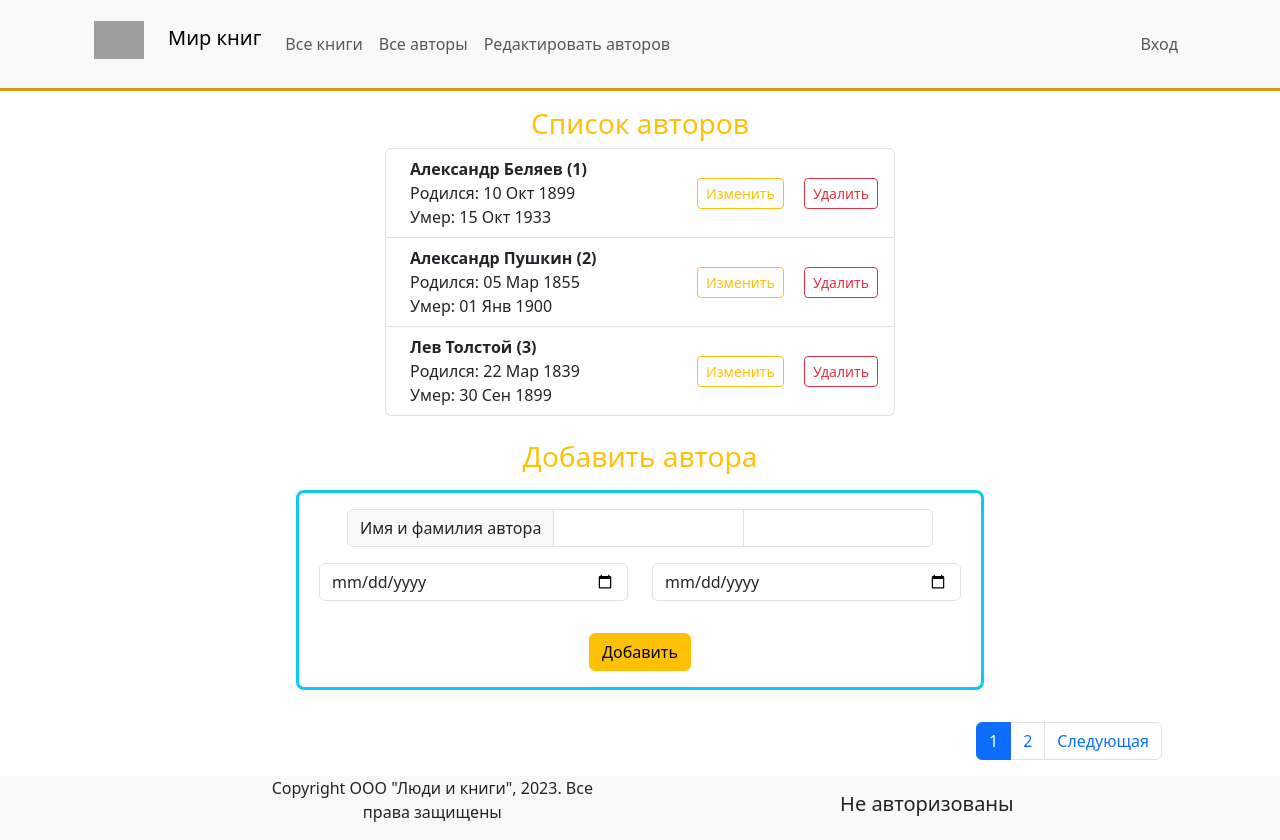
After one commit to S-n0brain/Shop_book, a Django app: page /authors_add/ in a window 1280 px wide. The commit adds this page. Run offline with Django 4.2, Linux system fonts and the light colour scheme; data comes from the database, SQL or seed files in the repository; both versions use the stored data as it was after the commit; some libraries are stand-ins or nearby versions; grey boxes are pictures that could not be loaded.

Commit message:
Authors_forms_create

```diff
--- /dev/null
+++ b/catalog/templates/authors_add.html
@@ -0,0 +1,77 @@
+{% extends 'base.html' %}
+{% block content %}
+    <div class="container px-5 py-3">
+        <div class="row justify-content-center">
+            <div class="col-md-6">
+                <h3 class="text-center text-warning">Список авторов</h3>
+                <ol class="list-group">
+                    {% for author in page_object %}
+                        <li class="list-group-item d-flex justify-content-between align-items-center">
+                            <div class="ms-2 me-auto">
+                                <div class="fw-bold">{{ author.first_name }} {{ author.last_name }} ({{ author.id }})</div>
+                                <span>Родился: {{ author.date_of_birth|date:'d M Y' }}</span>
+                                {% if author.date_of_death %}
+                                    <br>
+                                    <span>Умер: {{ author.date_of_death|date:'d M Y' }}</span>
+                                {% endif %}
+                            </div>
+                            <div>
+                                <a href="{% url 'catalog:edit' author.pk %}"><button type="button" class="btn btn-sm btn-outline-warning me-2">Изменить</button></a>
+                                <a href="{% url 'catalog:delete' author.pk %}"><button type="button" class="btn btn-sm btn-outline-danger ms-2">Удалить</button></a>
+                            </div>
+                        </li>
+                    {% endfor %}
+                </ol>
+            </div>
+            <div class="col-8">
+                <h3 class="text-center text-warning mt-4">Добавить автора</h3>
+                <form action="{% url 'catalog:create' %}" method="post"
+                      class="border border-3 rounded-3 border-info my-3">
+                    {% csrf_token %}
+                    <div class="input-group my-3 px-1 px-lg-5">
+                        <span class="input-group-text">Имя и фамилия автора</span>
+                        <input type="text" name="first_name" aria-label="Имя" class="form-control" required>
+                        <input type="text" name="last_name" aria-label="Фамилия" class="form-control" required>
+                    </div>
+                    <div class="row my-3 mx-2">
+                        <div class="col-lg py-3 py-sm-3 py-md-3 py-lg-0">
+                            <input type="date" name="date_of_birth" class="form-control" required>
+                        </div>
+                        <div class="col-lg py-3 py-sm-3 py-md-3 py-lg-0">
+                            <input type="date" name="date_of_death" class="form-control">
+                        </div>
+                    </div>
+                    <div class="row justify-content-center py-3">
+                        <div class="col text-center">
+                            <button type="submit" class="btn btn-warning">Добавить</button>
+                        </div>
+                    </div>
+                </form>
+            </div>
+        </div>
+    </div>
+
+    {% if page_object.paginator %}
+        <div class="container px-5">
+            <nav>
+                <ul class="pagination justify-content-end">
+                    {% if page_object.has_previous %}
+                        <li class="page-item">
+                            <a class="page-link" href="{{ request.path }}?page={{ page_obj.previous_page_number }}">Предыдущая</a>
+                        </li>
+                    {% endif %}
+                    {% for p in page_object.paginator %}
+                        <li class="page-item"><a
+                                class="page-link {% if p.number == page_object.number %}active{% endif %} "
+                                href="{{ request.path }}?page={{ p.number }}">{{ p.number }}</a></li>
+                    {% endfor %}
+                    {% if page_object.has_next %}
+                        <li class="page-item">
+                            <a class="page-link" href="{{ request.path }}?page={{ page_object.next_page_number }}">Следующая</a>
+                        </li>
+                    {% endif %}
+                </ul>
+            </nav>
+        </div>
+    {% endif %}
+{% endblock %}
--- a/catalog/urls.py
+++ b/catalog/urls.py
@@ -8,5 +8,9 @@ urlpatterns = [
     path('books/', views.BookListView.as_view(), name='books'),
     path('book/<int:pk>/', views.BookDetailView.as_view(), name='book-detail'),
     path('authors/', views.AuthorListView.as_view(), name='authors'),
-    path('mybooks', views.LoanedBooksByUserListView.as_view(), name='my-borrowed')
+    path('mybooks/', views.LoanedBooksByUserListView.as_view(), name='my-borrowed'),
+    path('authors_add/', views.authors_add, name='authors-add'),
+    path('create_author/', views.create_author, name='create'),
+    path('delete_author/<int:pk>/', views.delete_author, name='delete'),
+    path('edit_author/<int:pk>/', views.edit_author, name='edit')
 ]
--- a/catalog/views.py
+++ b/catalog/views.py
@@ -1,7 +1,12 @@
-from django.shortcuts import render
+import datetime
+
+from django.core.paginator import Paginator
+from django.http import HttpResponseNotFound
+from django.shortcuts import render, redirect
 from .models import Book, BookInstance, Author, Genre
 from django.views.generic import ListView, DetailView
 from django.contrib.auth.mixins import LoginRequiredMixin
+from .forms import AuthorsForm
 
 
 def index(request):
@@ -58,3 +63,54 @@ class LoanedBooksByUserListView(LoginRequiredMixin, ListView):
     def get_queryset(self):
         return BookInstance.objects.filter(borrower=self.request.user).filter(status__name='В заказе').order_by(
             'due_back')
+
+
+def authors_add(request, flag=False):
+    flag_error = flag
+    authors = Author.objects.all()
+    pagin_authors = Paginator(authors, per_page=3)
+    page_number = request.GET.get('page')
+    page_obj = pagin_authors.get_page(page_number)
+    return render(request, template_name='authors_add.html',
+                  context={"authors": authors, 'page_object': page_obj})
+
+
+def create_author(request):
+    if request.method == 'POST':
+        author = Author()
+        author.first_name = request.POST.get('first_name')
+        author.last_name = request.POST.get('last_name')
+        author.date_of_birth = request.POST.get('date_of_birth')
+        author.date_of_death = request.POST.get('date_of_death')
+        if author.date_of_death == '':
+            author.date_of_death = None
+        author.save()
+        return redirect('catalog:authors-add')
+
+
+def delete_author(request, pk):
+    flag_error = False
+    try:
+        author = Author.objects.get(pk=pk)
+    except Author.DoesNotExist:
+        return HttpResponseNotFound("""<script>
+                alert('Такого id автора не существует!')
+                </script>""")
+    else:
+        author.delete()
+        return redirect('catalog:authors-add')
+
+
+def edit_author(request, pk):
+    author = Author.objects.get(pk=pk)
+    if request.method == 'POST':
+        author.first_name = request.POST.get('first_name')
+        author.last_name = request.POST.get('last_name')
+        author.date_of_birth = request.POST.get('date_of_birth')
+        author.date_of_death = request.POST.get('date_of_death')
+        if author.date_of_death == '':
+            author.date_of_death = None
+        author.save()
+        return redirect('catalog:authors-add')
+    else:
+        return render(request, template_name='edit_author.html', context={'author': author})
--- a/templates/include/header.html
+++ b/templates/include/header.html
@@ -31,6 +31,9 @@
                             <li class="nav-item">
                                 <a class="nav-link" href="{% url 'catalog:authors' %}">Все авторы</a>
                             </li>
+                            <li class="nav-item">
+                                <a href="{% url 'catalog:authors-add' %}" class="nav-link ">Редактировать авторов</a>
+                            </li>
                         </ul>
                     </div>
                     <ul class="navbar-nav justify-content-end">
```
Also changed, not shown: catalog/forms.py (added, +9 -0 lines), catalog/templates/edit_author.html (added, +32 -0 lines), db.sqlite3.
